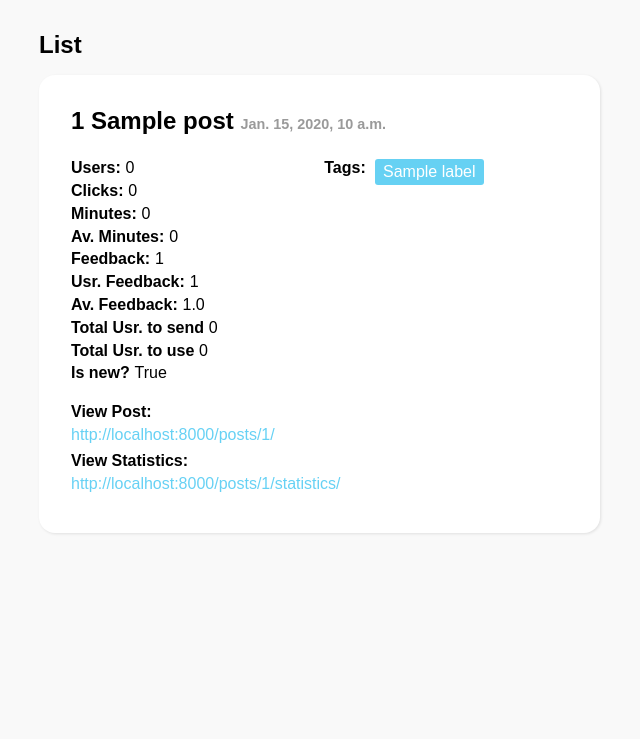
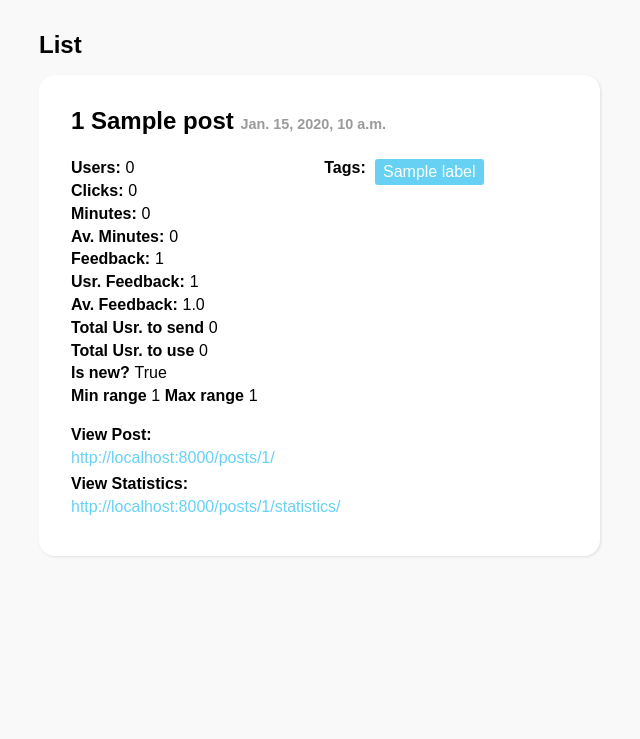
Before and after one commit to tian2992/afinidata-content-manager, a Django app: page /posts/list/ in a window 1280 px wide. Shown: the part 61-800 px from the top of the page, without its empty margins (17-657 px from the left). Run offline with Django 3.2, Linux system fonts and the light colour scheme; tables that the repository leaves empty hold one stand-in row (values such as "Sample post"); parts of the project's set-up code (start-up, migrations or seed data) failed here and were passed over.

Commit message:
view range in list

```diff
--- a/posts/templates/posts/edit.html
+++ b/posts/templates/posts/edit.html
@@ -70,7 +70,7 @@
                         <input type="submit" value="Update Post">
                     </div>
 
-                    <a href="">Add post question</a>
+                    <a href="{% url 'posts:new-question' %}">Add post question</a>
                 </form>
                 <div class="tags">
                     <label for="">Add tag: </label>
--- a/posts/templates/posts/list.html
+++ b/posts/templates/posts/list.html
@@ -23,7 +23,9 @@
                                 <strong>Av. Feedback: </strong><span>{{ post.feedback_average }}</span><br>
                                 <strong>Total Usr. to send</strong><span>{{ post.total_sended_users }}</span><br>
                                 <strong>Total Usr. to use</strong><span>{{ post.total_used_users }}</span><br>
-                                <strong>Is new?</strong><span>{{ post.new }}</span>
+                                <strong>Is new?</strong><span>{{ post.new }}</span><br>
+                                <strong>Min range</strong><span>{{ post.min_range }}</span>
+                                <strong>Max range</strong><span>{{ post.max_range }}</span>
                             </div>
                             <div class="column">
                                 <strong>Tags:</strong>
```
